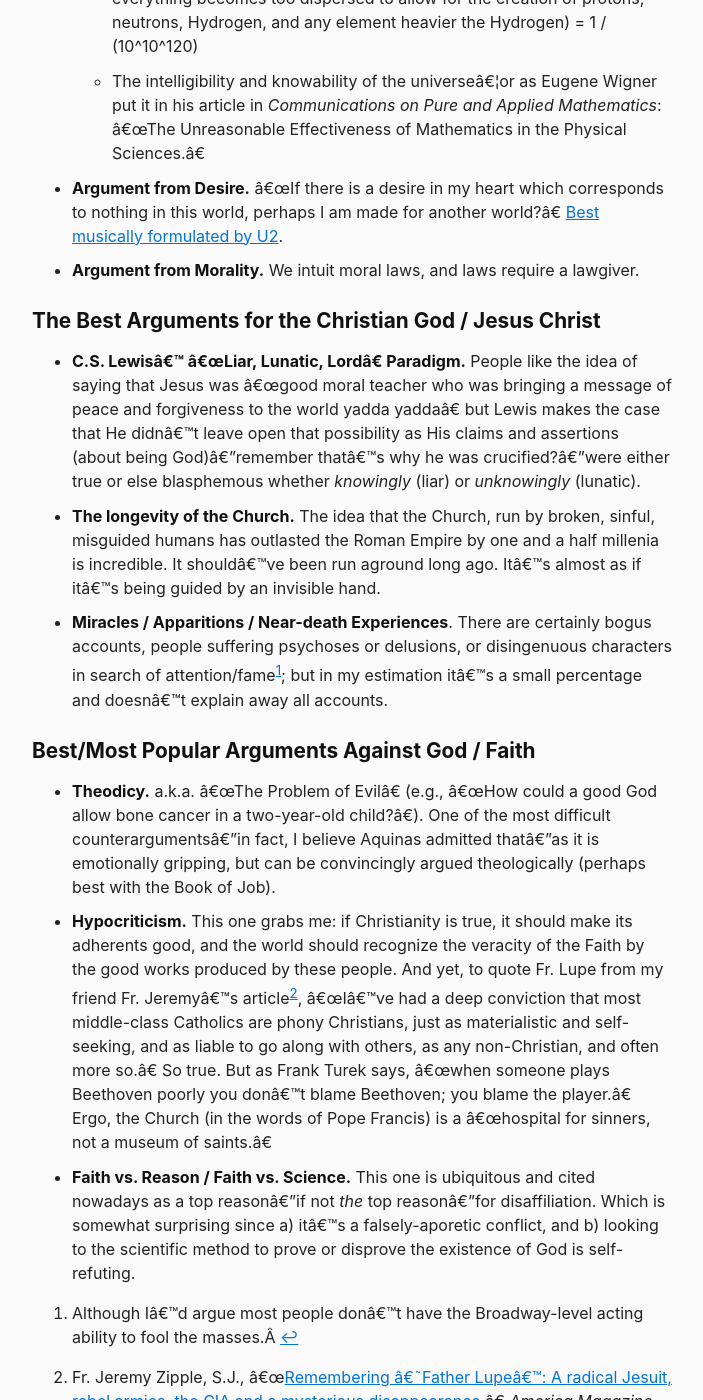
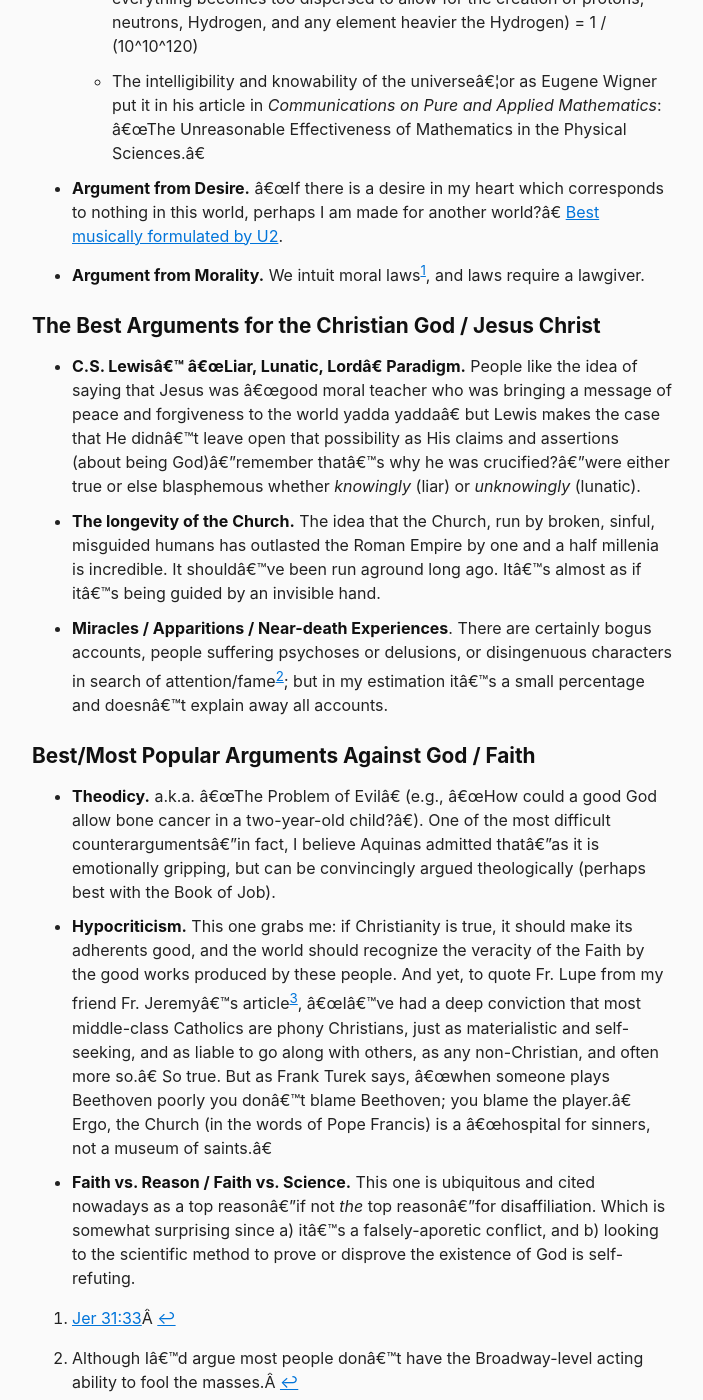
Before and after one commit to berensp/berensp.github.io, a Jekyll site: the page built from pages/apologia.md, in a window 1280 px wide and 1400 px high, scrolled down 536 px. Shown: the whole window, without its empty margins (288-991 px from the left). Built offline with Jekyll 4.4.1, drawn with Linux system fonts in a browser that asks for light colours; a script that is not in the unit is left out.

Commit message:
Update apologia.md

```diff
--- a/pages/apologia.md
+++ b/pages/apologia.md
@@ -12,18 +12,20 @@ permalink: /apologia/
 	- The Cosmological Constant - universe expanding at precisely the right rate (and not go into a black hole and collapse nor expand too fast so that everything becomes too dispersed to allow for the creation of protons, neutrons, Hydrogen, and any element heavier the Hydrogen) = 1 / (10^10^120)
 	- The intelligibility and knowability of the universe...or as Eugene Wigner put it in his article in *Communications on Pure and Applied Mathematics*: "The Unreasonable Effectiveness of Mathematics in the Physical Sciences."
 - **Argument from Desire.** "If there is a desire in my heart which corresponds to nothing in this world, perhaps I am made for another world?" [Best musically formulated by U2](https://music.youtube.com/watch?v=TAxs0qIBw0g&si=t6cmLQhnwojXVny3).
-- **Argument from Morality.** We intuit moral laws, and laws require a lawgiver.
+- **Argument from Morality.** We intuit moral laws[^1], and laws require a lawgiver.
+
+[^1]: [Jer 31:33](https://bible.usccb.org/bible/jeremiah/31?33)
 
 ## The Best Arguments for the Christian God / Jesus Christ
 - **C.S. Lewis' "Liar, Lunatic, Lord" Paradigm.** People like the idea of saying that Jesus was "good moral teacher who was bringing a message of peace and forgiveness to the world yadda yadda" but Lewis makes the case that He didn't leave open that possibility as His claims and assertions (about being God)—remember that's why he was crucified?—were either true or else blasphemous whether *knowingly* (liar) or *unknowingly* (lunatic).
 - **The longevity of the Church.** The idea that the Church, run by broken, sinful, misguided humans has outlasted the Roman Empire by one and a half millenia is incredible. It should've been run aground long ago. It's almost as if it's being guided by an invisible hand.
-- **Miracles / Apparitions / Near-death Experiences**. There are certainly bogus accounts, people suffering psychoses or delusions, or disingenuous characters in search of attention/fame[^1]; but in my estimation it's a small percentage and doesn't explain away all accounts.
+- **Miracles / Apparitions / Near-death Experiences**. There are certainly bogus accounts, people suffering psychoses or delusions, or disingenuous characters in search of attention/fame[^2]; but in my estimation it's a small percentage and doesn't explain away all accounts.
 
-[^1]: Although I'd argue most people don't have the Broadway-level acting ability to fool the masses.
+[^2]: Although I'd argue most people don't have the Broadway-level acting ability to fool the masses.
 
 ## Best/Most Popular Arguments Against God / Faith
 - **Theodicy.** a.k.a. "The Problem of Evil" (e.g., "How could a good God allow bone cancer in a two-year-old child?"). One of the most difficult counterarguments—in fact, I believe Aquinas admitted that—as it is emotionally gripping, but can be convincingly argued theologically (perhaps best with the Book of Job).
-- **Hypocriticism.** This one grabs me: if Christianity is true, it should make its adherents good, and the world should recognize the veracity of the Faith by the good works produced by these people. And yet, to quote Fr. Lupe from my friend Fr. Jeremy's article[^2], "I've had a deep conviction that most middle-class Catholics are phony Christians, just as materialistic and self-seeking, and as liable to go along with others, as any non-Christian, and often more so." So true. But as Frank Turek says, "when someone plays Beethoven poorly you don't blame Beethoven; you blame the player." Ergo, the Church (in the words of Pope Francis) is a "hospital for sinners, not a museum of saints."
+- **Hypocriticism.** This one grabs me: if Christianity is true, it should make its adherents good, and the world should recognize the veracity of the Faith by the good works produced by these people. And yet, to quote Fr. Lupe from my friend Fr. Jeremy's article[^3], "I've had a deep conviction that most middle-class Catholics are phony Christians, just as materialistic and self-seeking, and as liable to go along with others, as any non-Christian, and often more so." So true. But as Frank Turek says, "when someone plays Beethoven poorly you don't blame Beethoven; you blame the player." Ergo, the Church (in the words of Pope Francis) is a "hospital for sinners, not a museum of saints."
 - **Faith vs. Reason / Faith vs. Science.** This one is ubiquitous and cited nowadays as a top reason—if not *the* top reason—for disaffiliation. Which is somewhat surprising since a) it's a falsely-aporetic conflict, and b) looking to the scientific method to prove or disprove the existence of God is self-refuting.
 
-[^2]: Fr. Jeremy Zipple, S.J., "[Remembering 'Father Lupe': A radical Jesuit, rebel armies, the CIA and a mysterious disappearance](https://www.americamagazine.org/politics-society/2023/09/20/james-carney-jesuit-revolutionary-honduras-martyr-246126)," *America Magazine*, September 20, 2023.
+[^3]: Fr. Jeremy Zipple, S.J., "[Remembering 'Father Lupe': A radical Jesuit, rebel armies, the CIA and a mysterious disappearance](https://www.americamagazine.org/politics-society/2023/09/20/james-carney-jesuit-revolutionary-honduras-martyr-246126)," *America Magazine*, September 20, 2023.
```
